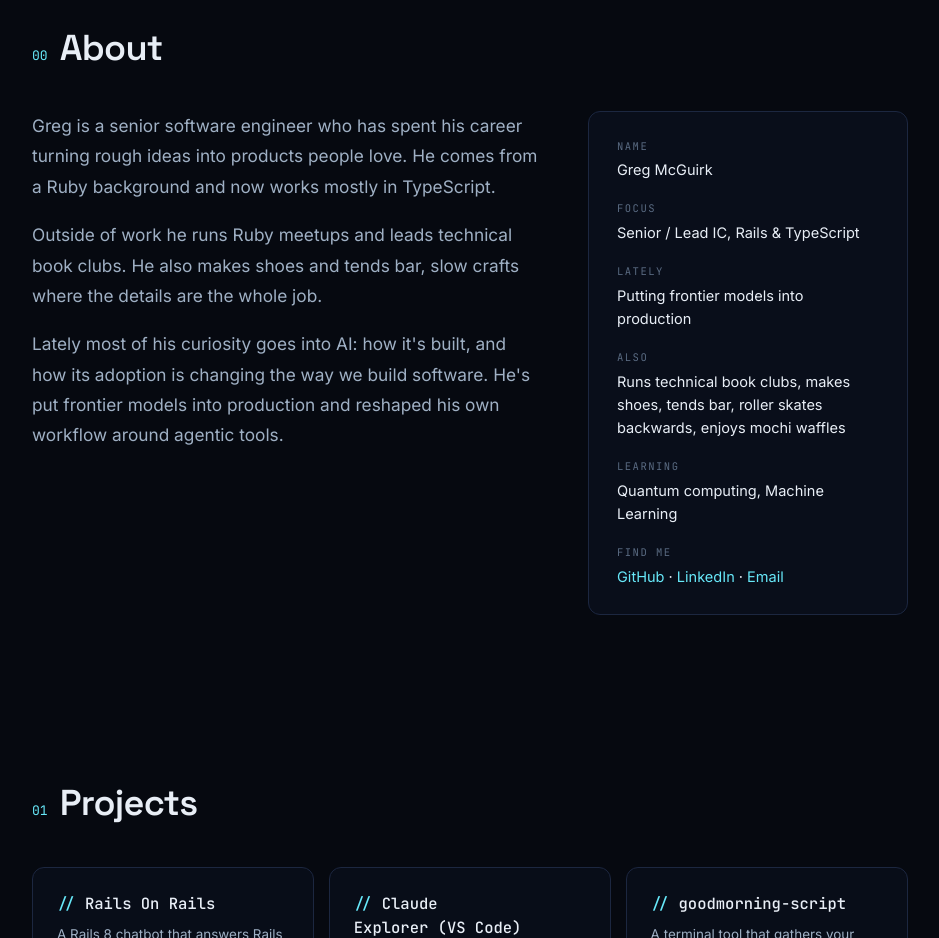
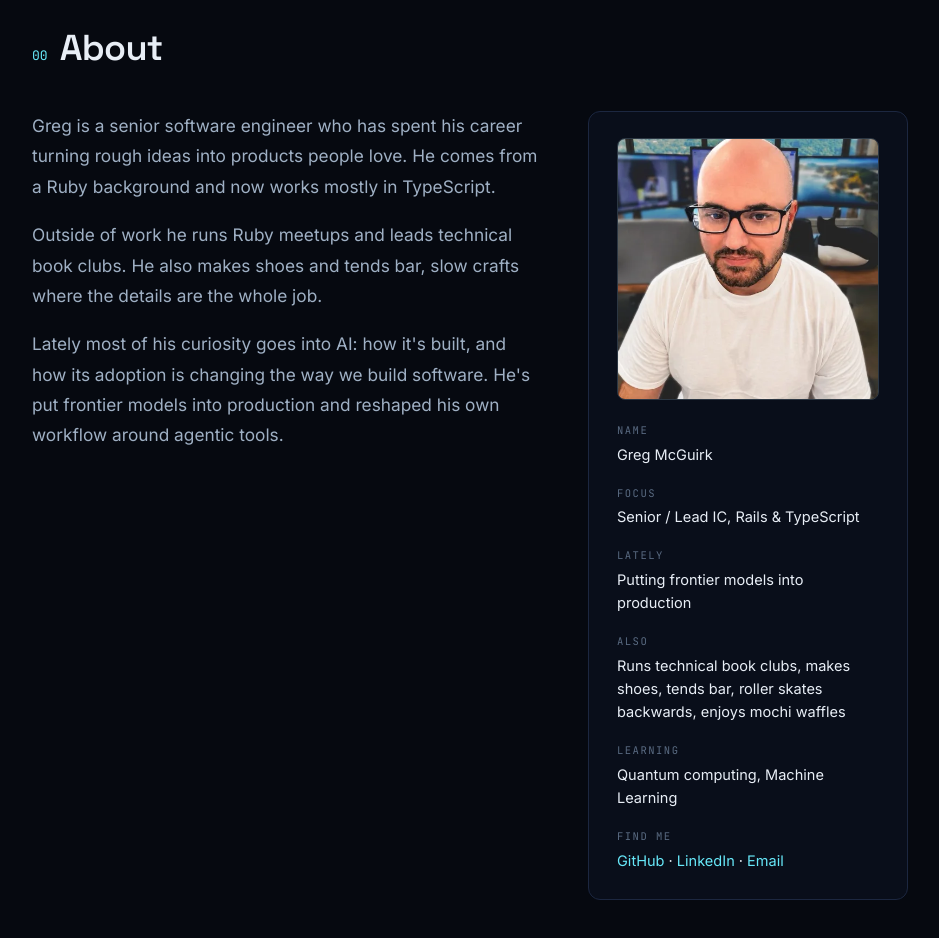
Before and after one commit to bgreg/personal-home-page, a plain HTML site: page index.html in a window 1280 px wide. Shown: the part 860-1798 px from the top of the page, without its empty margins (170-1109 px from the left). Drawn offline with Linux system fonts and the light colour scheme.

Commit message:
Add portrait photo to the About sidebar
A face makes the colophon read as a profile card and gives the otherwise fully CSS-drawn page one human anchor.
The image is a top-anchored square crop of the original, sized 480px for 2x density on its 262px slot and encoded
as a 20 KB WebP so it adds almost nothing to page weight. Lazy loading is safe here because the full-viewport hero
keeps the About section below the fold at load.

```diff
--- a/index.html
+++ b/index.html
@@ -78,6 +78,15 @@
             </p>
           </div>
           <aside class="colophon" aria-label="At a glance">
+            <img
+              class="portrait"
+              src="greg.webp"
+              alt="Greg McGuirk, smiling at his desk in front of three monitors"
+              width="480"
+              height="480"
+              loading="lazy"
+              decoding="async"
+            />
             <dl>
               <div>
                 <dt>Name</dt>
--- a/style.css
+++ b/style.css
@@ -322,6 +322,15 @@ h2 {
   border-radius: 12px;
   padding: 1.6rem 1.75rem;
   backdrop-filter: blur(6px);
+}
+
+.portrait {
+  display: block;
+  width: 100%;
+  height: auto;
+  border: 1px solid var(--border-strong);
+  border-radius: 8px;
+  margin-bottom: 1.4rem;
 }
 
 .colophon dl {
```
Also changed, not shown: greg.webp (added).
